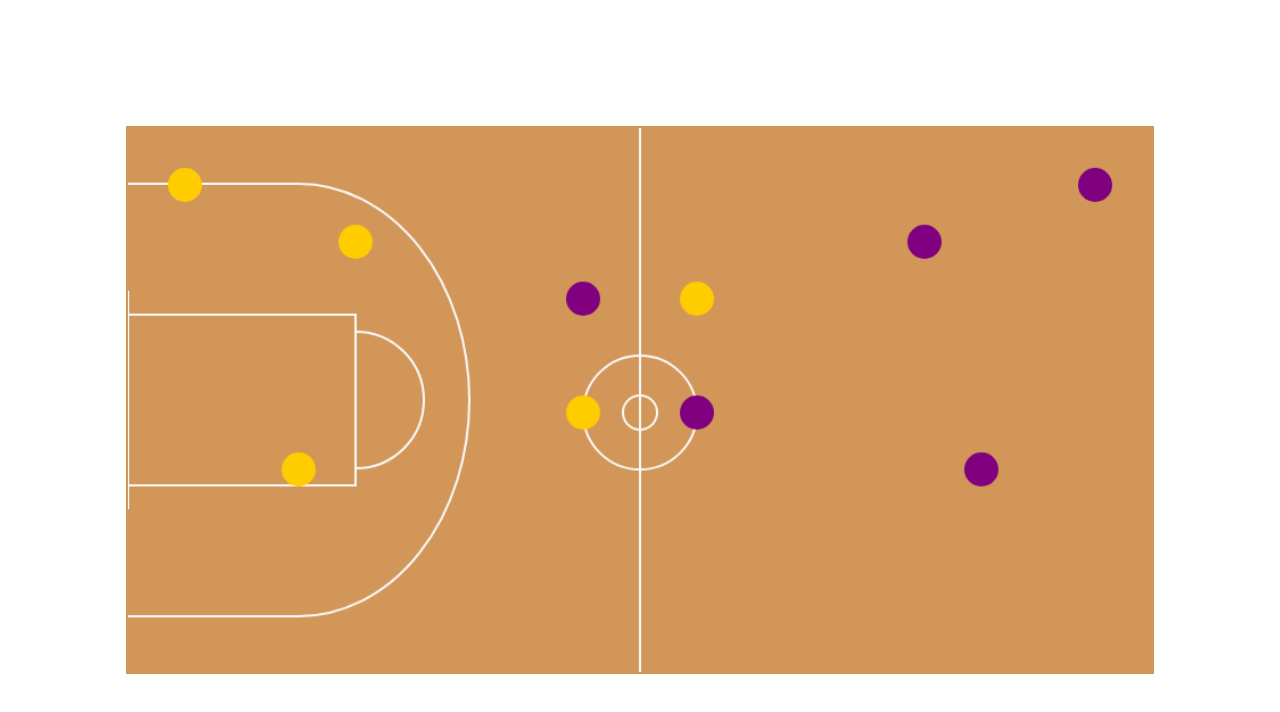
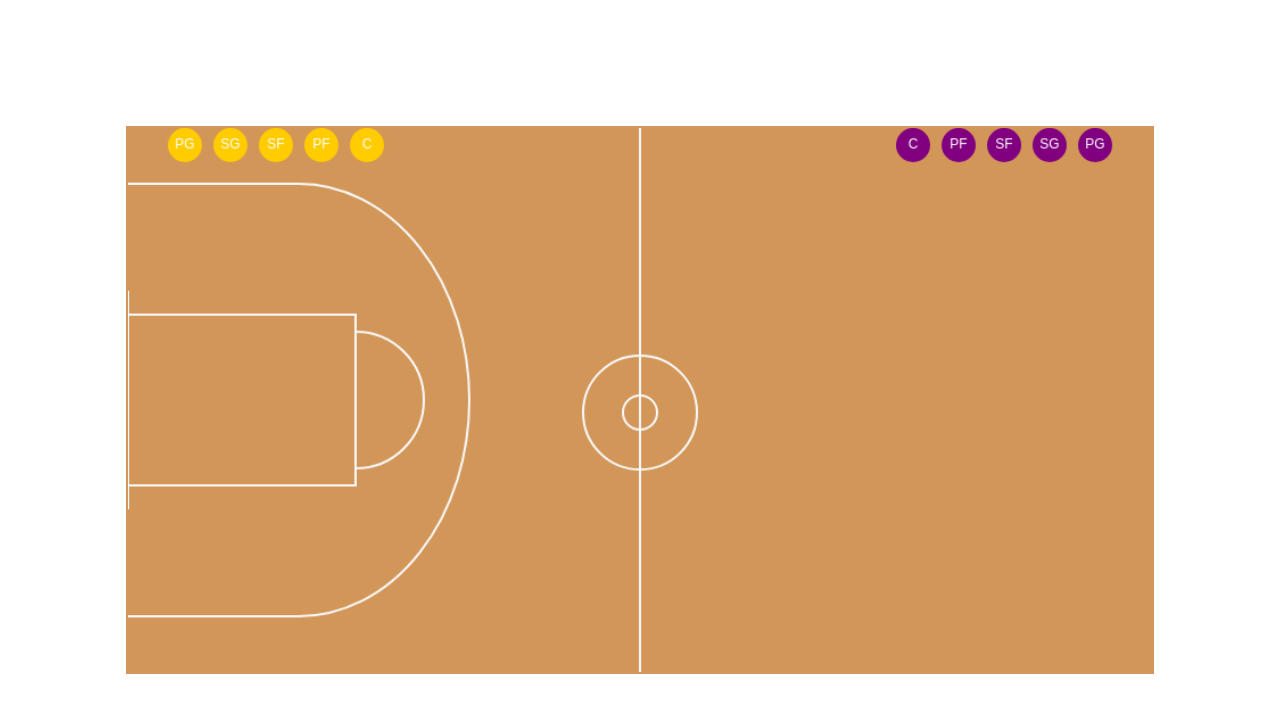
Before and after one commit to brianiruka/hoops_sim, a plain HTML site: page index.html in a window 1280 px wide. Drawn offline with Linux system fonts and the light colour scheme.

Commit message:
add player constructor, team constructor, positioning

```diff
--- a/index.html
+++ b/index.html
@@ -39,7 +39,7 @@
 
           // Draw players
           players.forEach((player) => {
-            drawPlayer(player.x, player.y, player.color);
+            drawPlayer(player);
           });
 
           requestAnimationFrame(updateAndDraw);
--- a/movement.js
+++ b/movement.js
@@ -3,26 +3,6 @@ function movePlayerTo(player, canvas) {
     player.isMoving = true;
     player.destinationX = Math.random() * canvas.width;
     player.destinationY = Math.random() * canvas.height;
-}
-
-// Function to update players' positions
-function updatePlayers() {
-    players.forEach((player) => {
-        if (player.isMoving) {
-            const speed = 2;
-            const dx = player.destinationX - player.x;
-            const dy = player.destinationY - player.y;
-            const distance = Math.sqrt(dx * dx + dy * dy);
-
-            if (distance > speed) {
-                player.x += (dx / distance) * speed;
-                player.y += (dy / distance) * speed;
-            } else {
-                // Player reached the destination, stop moving
-                player.isMoving = false;
-            }
-        }
-    });
 }
 
 // Function to move players randomly
@@ -31,7 +11,7 @@ function movePlayers() {
         if (player.isMoving) {
 
             // Move towards the destination
-            const speed = getRandomBetween(1, 3);
+            const speed = player.getMovementSpeed();
             const dx = player.destinationX - player.x
             const dy = player.destinationY - player.y;
             const distance = Math.sqrt(dx * dx + dy * dy);
--- a/players.js
+++ b/players.js
@@ -1,91 +1,81 @@
-// Initial set of players
-players = [{
-        x: 50,
-        y: 50,
-        color: "#ffcc00",
-        isMoving: false,
-        destinationX: 0,
-        destinationY: 0
-    },
-    {
-        x: 200,
-        y: 100,
-        color: "#ffcc00",
-        isMoving: false,
-        destinationX: 0,
-        destinationY: 0
-    },
-    {
-        x: 150,
-        y: 300,
-        color: "#ffcc00",
-        isMoving: false,
-        destinationX: 0,
-        destinationY: 0
-    },
-    {
-        x: 400,
-        y: 250,
-        color: "#ffcc00",
-        isMoving: false,
-        destinationX: 0,
-        destinationY: 0
-    },
-    {
-        x: 500,
-        y: 150,
-        color: "#ffcc00",
-        isMoving: false,
-        destinationX: 0,
-        destinationY: 0
-    },
-    {
-        x: 850,
-        y: 50,
-        color: '#800080',
-        isMoving: false,
-        destinationX: 0,
-        destinationY: 0
-    },
-    {
-        x: 700,
-        y: 100,
-        color: '#800080',
-        isMoving: false,
-        destinationX: 0,
-        destinationY: 0
-    },
-    {
-        x: 750,
-        y: 300,
-        color: '#800080',
-        isMoving: false,
-        destinationX: 0,
-        destinationY: 0
-    },
-    {
-        x: 500,
-        y: 250,
-        color: '#800080',
-        isMoving: false,
-        destinationX: 0,
-        destinationY: 0
-    },
-    {
-        x: 400,
-        y: 150,
-        color: '#800080',
-        isMoving: false,
-        destinationX: 0,
-        destinationY: 0
-    }
-];
+// Base Player constructor
+function Player(x, y) {
+    this.x = x;
+    this.y = y;
+    this.isMoving = false;
+    this.destinationX = x;
+    this.destinationY = y;
+    this.team = null; // Initially no team
+}
+// Team constructor
+function Team(name, color) {
+    this.name = name;
+    this.color = color;
+    this.players = []; // Array to store players
+    this.isOnOffense = false;
+}
 
+// Method to switch the team's state between offense and defense
+Team.prototype.switchState = function () {
+    this.isOnOffense = !this.isOnOffense;
+};
+
+// Function to create a player and add it to a team
+function createPlayer(team, x, y, position) {
+    const player = new Player(x, y, team.color);
+    player.team = team;
+    player.color = team.color;
+    player.position = position;
+    team.players.push(player);
+    players.push(player); // Add player to the players array
+    return player;
+}
+const players = []; // Array to store players
+// Create two teams
+const teamA = new Team('Team A', '#ffcc00');
+const teamB = new Team('Team B', '#800080');
+
+// Create players and assign them to teams
+const player1 = createPlayer(teamA, 50, 15, "pg");
+const player2 = createPlayer(teamA, 90, 15, "sg");
+const player3 = createPlayer(teamA, 130, 15, "sf");
+const player4 = createPlayer(teamA, 170, 15, "pf");
+const player5 = createPlayer(teamA, 210, 15, "c");
+
+const player6 = createPlayer(teamB, 850, 15, "pg");
+const player7 = createPlayer(teamB, 810, 15, "sg");
+const player8 = createPlayer(teamB, 770, 15, "sf");
+const player9 = createPlayer(teamB, 730, 15, "pf");
+const player10 = createPlayer(teamB, 690, 15, "c");
 // Function to draw a player
-function drawPlayer(x, y, color) {
+function drawPlayer(player) {
     ctx.beginPath();
-    ctx.arc(x, y, 15, 0, 2 * Math.PI);
-    ctx.fillStyle = color;
+    ctx.arc(player.x, player.y, 15, 0, 2 * Math.PI);
+    ctx.fillStyle = player.color;
     ctx.fill();
     ctx.closePath();
+
+    ctx.fillStyle = '#ffffff';
+    ctx.font = '12px Arial';
+    ctx.textAlign = 'center';
+    ctx.textBaseline = 'middle';
+    ctx.fillText(player.position.toUpperCase(), player.x, player.y);
 }
+
+// Method to get movement speed based on player's position
+Player.prototype.getMovementSpeed = function () {
+    switch (this.position) {
+        case 'pg':
+            return 3; // Faster speed for point guards
+        case 'sg':
+            return 2.5;
+        case 'sf':
+            return 2;
+        case 'pf':
+            return 1.5;
+        case 'c':
+            return 1; // Slower speed for centers
+        default:
+            return 2; // Default speed if position is not specified
+    }
+};
```
